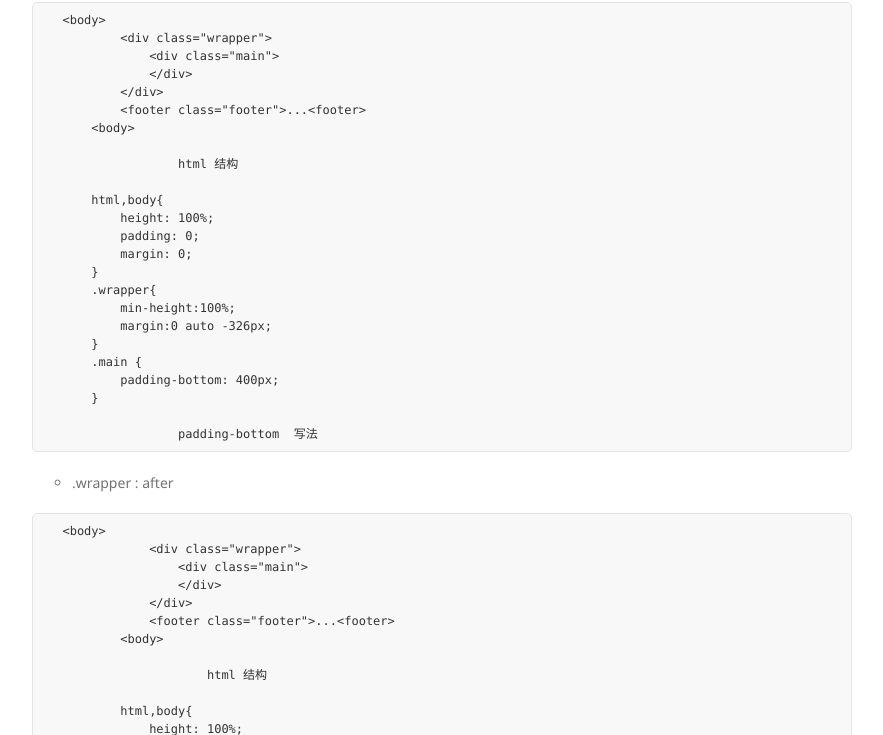
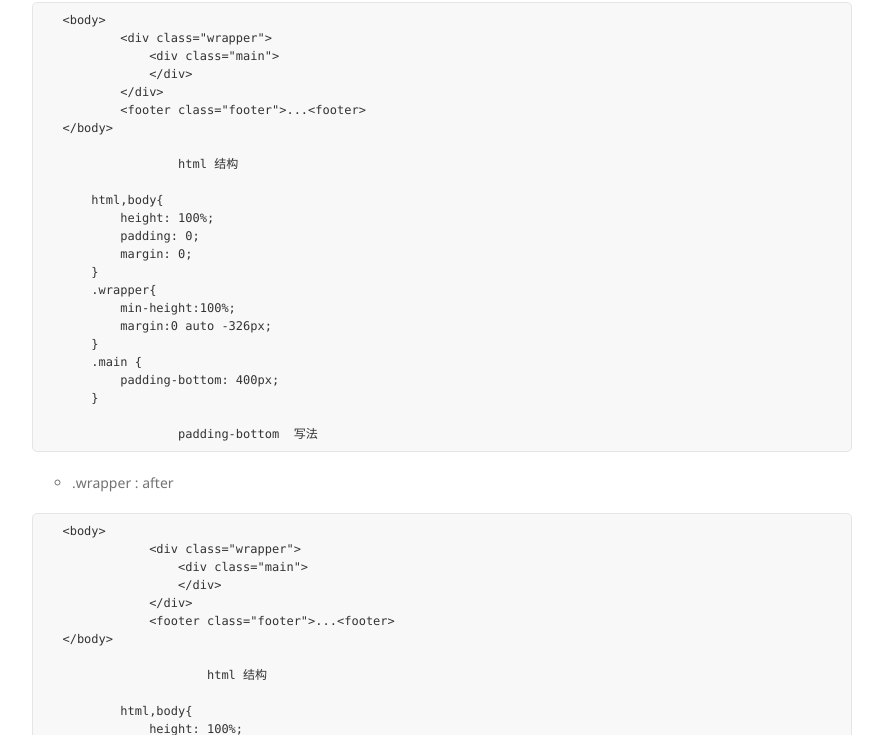
Before and after one commit to SFmonkey/sfmonkey.github.com, a Jekyll site: the page built from _posts/2016-7-19-footer.md, in a window 1280 px wide and 1400 px high, scrolled down 1176 px. Shown: the part 247-982 px from the top of the window, without its empty margins (218-1101 px from the left). Built offline with Jekyll 4.4.1, drawn with Linux system fonts in a browser that asks for light colours; comment, search, counter and statistics services are not loaded; some of the changed text lies outside the part shown.

Commit message:
Update 2016-7-19-footer.md

```diff
--- a/_posts/2016-7-19-footer.md
+++ b/_posts/2016-7-19-footer.md
@@ -47,7 +47,7 @@ tags: blog
             <div class="push"></div>
         </div>
         <footer class="footer">...<footer>
-    <body>
+    </body>
 
                 html 结构
 
@@ -76,7 +76,7 @@ tags: blog
                 </div>
             </div>
             <footer class="footer">...<footer>
-        <body>
+    </body>
 
                     html 结构
 
@@ -104,7 +104,7 @@ tags: blog
                     </div>
                 </div>
                 <footer class="footer">...<footer>
-            <body>
+    </body>
 
                         html 结构
 
@@ -134,7 +134,7 @@ tags: blog
                     </div>
                 </div>
                 <footer class="footer">...<footer>
-            <body>
+    </body>
 
                         html 结构
 
```
